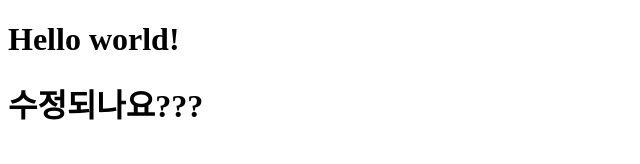
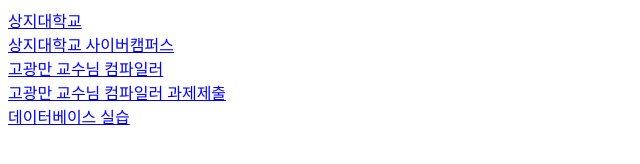
Before and after one commit to sangeon6248/sangeon, a plain HTML site: page index.html in a window 1280 px wide. Shown: the whole page, without its empty margins (0-640 px from the left). Drawn offline with Linux system fonts and the light colour scheme.

Commit message:
commit001

```diff
--- a/index.html
+++ b/index.html
@@ -4,16 +4,15 @@
     <meta charset="UTF-8">
     <meta http-equiv="X-UA-Compatible" content="IE=edge">
     <meta name="viewport" content="width=device-width, initial-scale=1.0">
-    <title>Document</title>
+    <title>Turminal</title>
     <link rel="stylesheet" href="style.css">
 </head>
 <body>
-    <h1>
-        Hello world!
-
-    </h1>
-    <h1>수정되나요???</h1>
-
+    <a href="https://www.sangji.ac.kr/kor/index.do">상지대학교</a><br>
+    <a href="https://cyber.sangji.ac.kr/">상지대학교 사이버캠퍼스</a><br>
+    <a href="http://compiler.sangji.ac.kr/">고광만 교수님 컴파일러</a><br>
+    <a href="http://homework.pltech.me/">고광만 교수님 컴파일러 과제제출</a><br>
+    <a href="http://dslab.sangji.ac.kr/">데이터베이스 실습</a><br>
 
     <script src="main.js"></script>
 </body>
```
